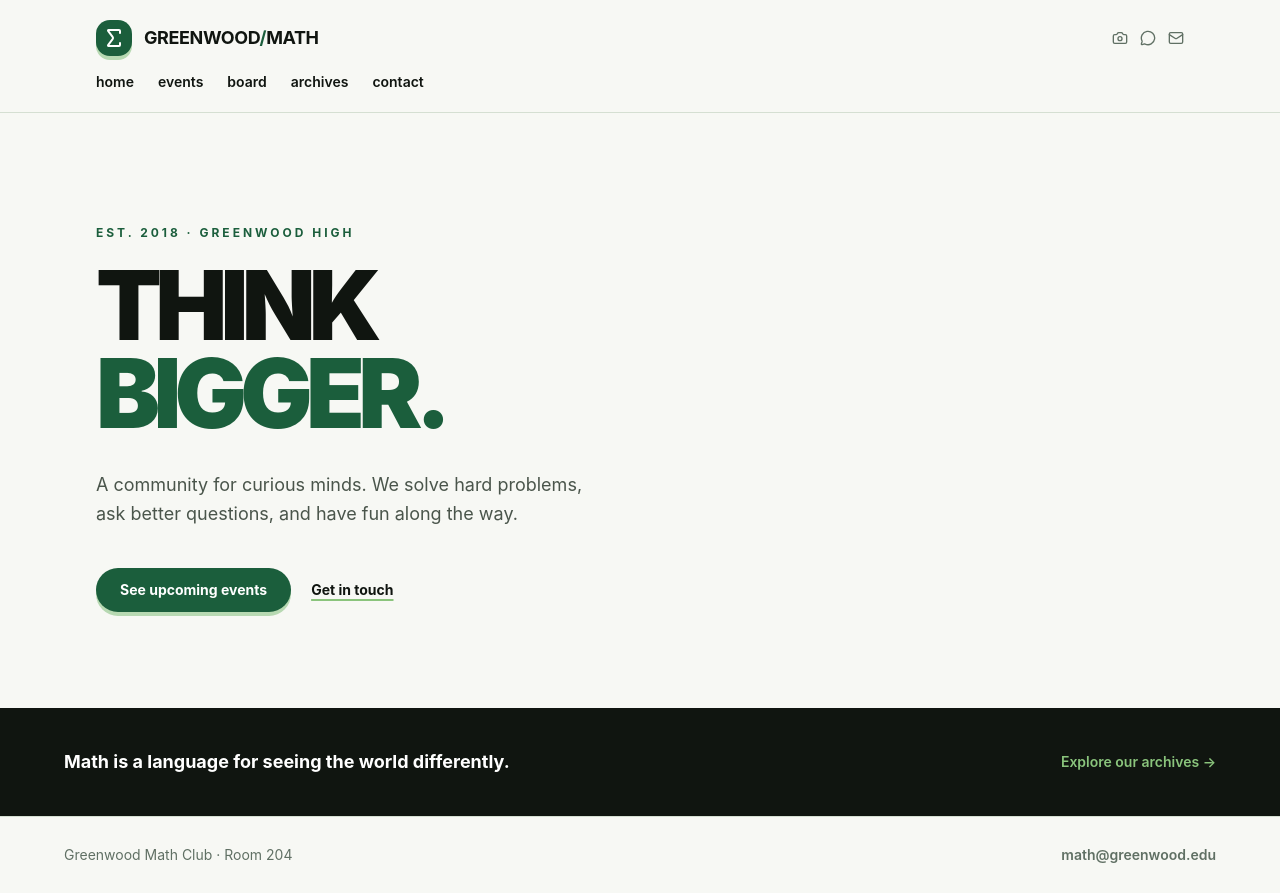
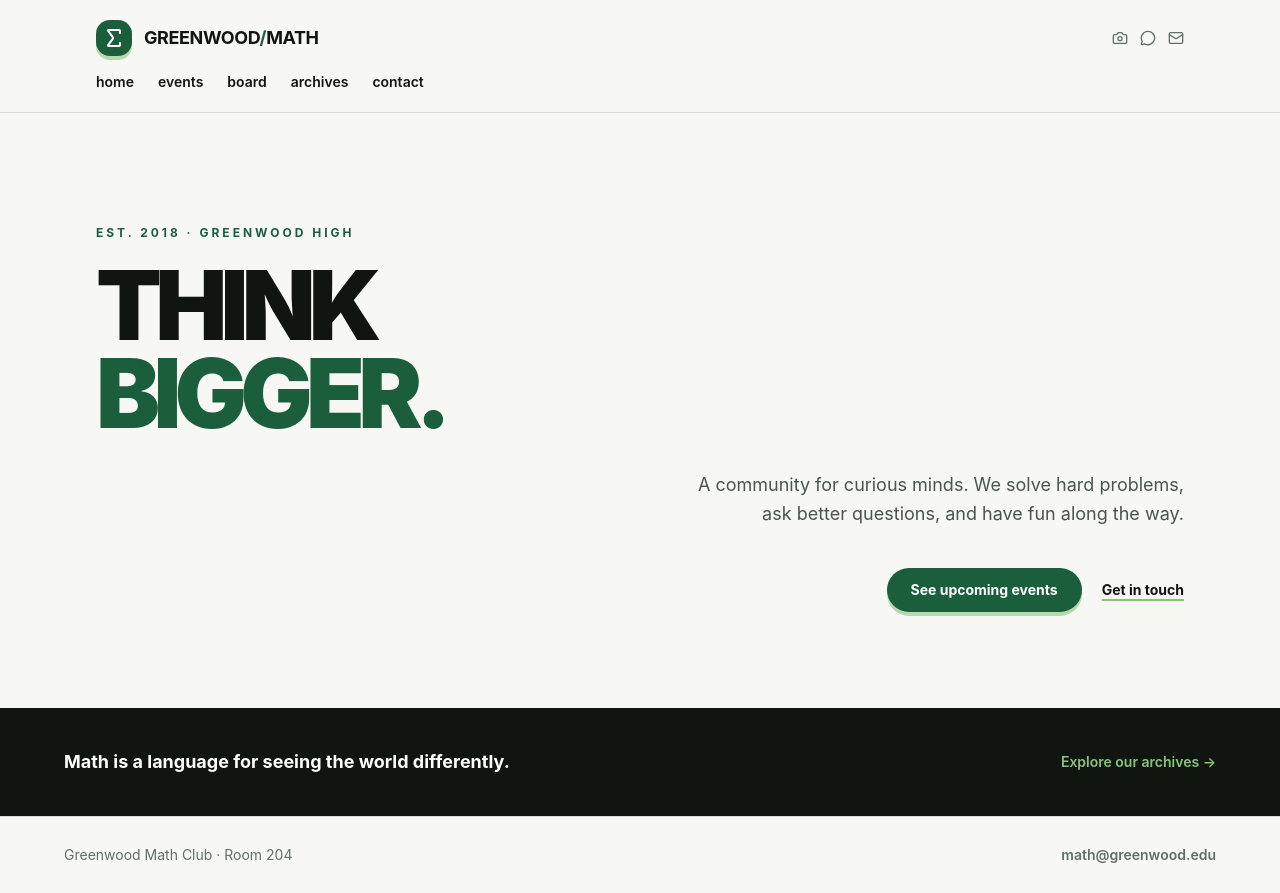
Before and after one commit to abcdefg103/pmc-demo, a Next.js app: page / in a window 1280 px wide. Built offline with nearby package versions, Linux system fonts and the light colour scheme.

Commit message:
Align homepage blurb and actions right
V0-Chat-Id: iyyD9R5VL4H

```diff
--- a/app/page.tsx
+++ b/app/page.tsx
@@ -1,5 +1,5 @@
 import { PageShell } from '@/components/site-header'
 
 export default function Page() {
-  return <PageShell><section className="mx-auto max-w-6xl px-6 pb-24 pt-20 lg:px-8 lg:pt-28"><p className="mb-5 text-xs font-bold uppercase tracking-[0.25em] text-[#1b5e3c]">Est. 2018 · Greenwood High</p><h1 className="max-w-3xl text-6xl font-black leading-[.92] tracking-[-0.07em] sm:text-8xl">THINK<br /><span className="text-[#1b5e3c]">BIGGER.</span></h1><p className="mt-8 max-w-lg text-lg leading-relaxed text-[#4a554b]">A community for curious minds. We solve hard problems, ask better questions, and have fun along the way.</p><div className="mt-10 flex flex-wrap gap-5 text-sm font-bold"><a href="/events" className="rounded-full bg-[#1b5e3c] px-6 py-3 text-white shadow-[0_4px_0_#b7d9b2] hover:-translate-y-0.5">See upcoming events</a><a href="/contact" className="py-3 underline decoration-[#8ac47c] decoration-2 underline-offset-4">Get in touch</a></div></section><section className="bg-[#101510] px-6 py-10 text-white lg:px-8"><div className="mx-auto flex max-w-6xl flex-col gap-3 sm:flex-row sm:items-center sm:justify-between"><p className="text-lg font-bold">Math is a language for seeing the world differently.</p><a href="/archives" className="text-sm font-semibold text-[#8ac47c] hover:text-white">Explore our archives →</a></div></section></PageShell>
+  return <PageShell><section className="mx-auto max-w-6xl px-6 pb-24 pt-20 lg:px-8 lg:pt-28"><p className="mb-5 text-xs font-bold uppercase tracking-[0.25em] text-[#1b5e3c]">Est. 2018 · Greenwood High</p><h1 className="max-w-3xl text-6xl font-black leading-[.92] tracking-[-0.07em] sm:text-8xl">THINK<br /><span className="text-[#1b5e3c]">BIGGER.</span></h1><div className="flex flex-col items-end text-right"><p className="mt-8 max-w-lg text-lg leading-relaxed text-[#4a554b]">A community for curious minds. We solve hard problems, ask better questions, and have fun along the way.</p><div className="mt-10 flex flex-wrap justify-end gap-5 text-sm font-bold"><a href="/events" className="rounded-full bg-[#1b5e3c] px-6 py-3 text-white shadow-[0_4px_0_#b7d9b2] hover:-translate-y-0.5">See upcoming events</a><a href="/contact" className="py-3 underline decoration-[#8ac47c] decoration-2 underline-offset-4">Get in touch</a></div></div></section><section className="bg-[#101510] px-6 py-10 text-white lg:px-8"><div className="mx-auto flex max-w-6xl flex-col gap-3 sm:flex-row sm:items-center sm:justify-between"><p className="text-lg font-bold">Math is a language for seeing the world differently.</p><a href="/archives" className="text-sm font-semibold text-[#8ac47c] hover:text-white">Explore our archives →</a></div></section></PageShell>
 }
```
